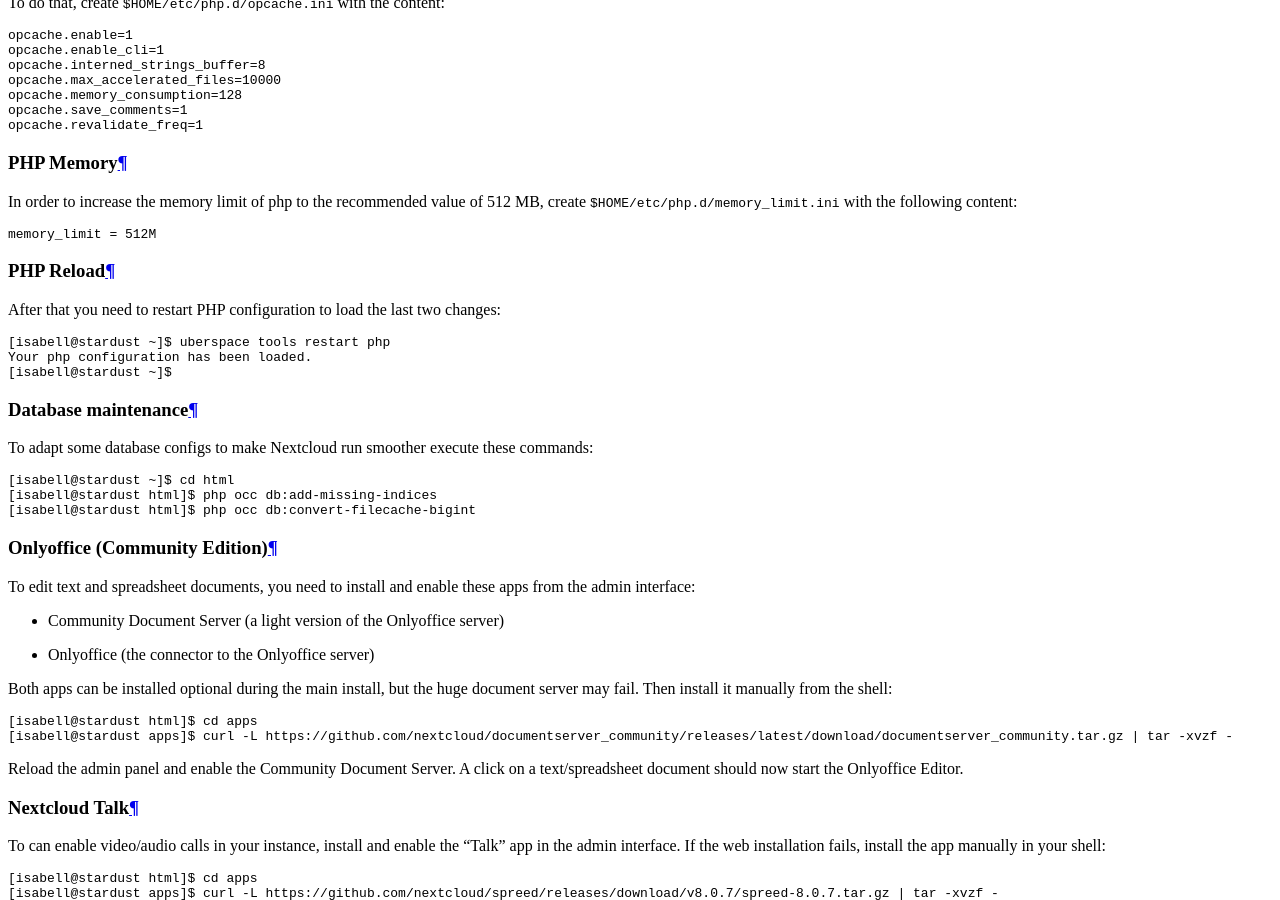
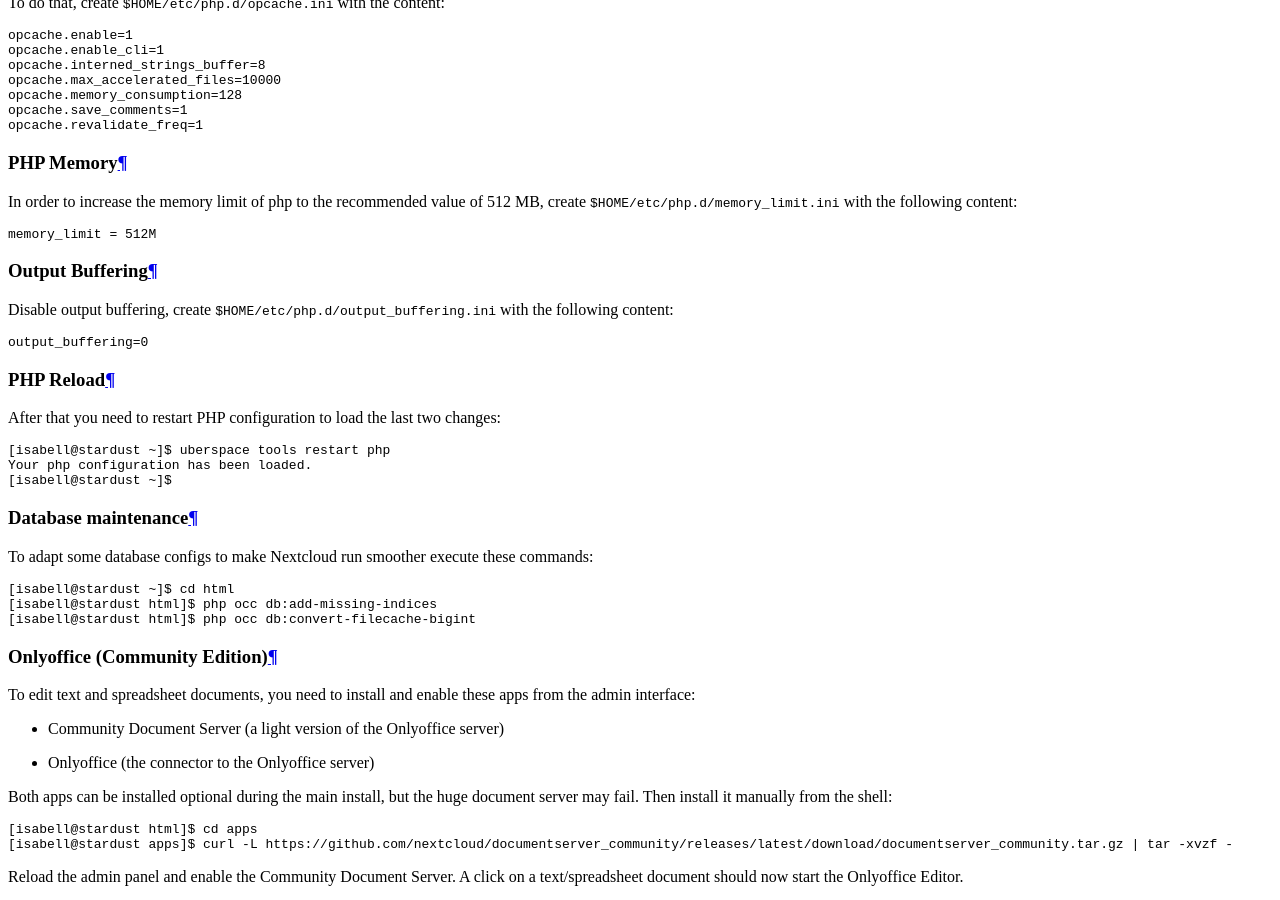
Before and after one commit to Uberspace/lab, a Sphinx documentation site: the page built from source/guide_nextcloud.rst, in a window 1280 px wide and 900 px high, scrolled down 6764 px. Built offline with Sphinx 7.4.7 and the Read the Docs theme 2.0.0, drawn with Linux system fonts in a browser that asks for light colours; some of the changed text lies outside the part shown.

Commit message:
[nextcloud] disable php output buffer as requirement for NC20

```diff
--- a/source/guide_nextcloud.rst
+++ b/source/guide_nextcloud.rst
@@ -173,6 +173,15 @@
 
  memory_limit = 512M
 
+Output Buffering
+----------------
+
+Disable output buffering, create ``$HOME/etc/php.d/output_buffering.ini`` with the following content:
+
+::
+
+ output_buffering=0
+
 PHP Reload
 ----------
 
@@ -290,6 +299,6 @@
 
 ----
 
-Tested with Nextcloud 18.0.2, Uberspace 7.4.3.0
+Tested with Nextcloud 20.0.0, Uberspace 7.7.8.0
 
 .. author_list::
```
